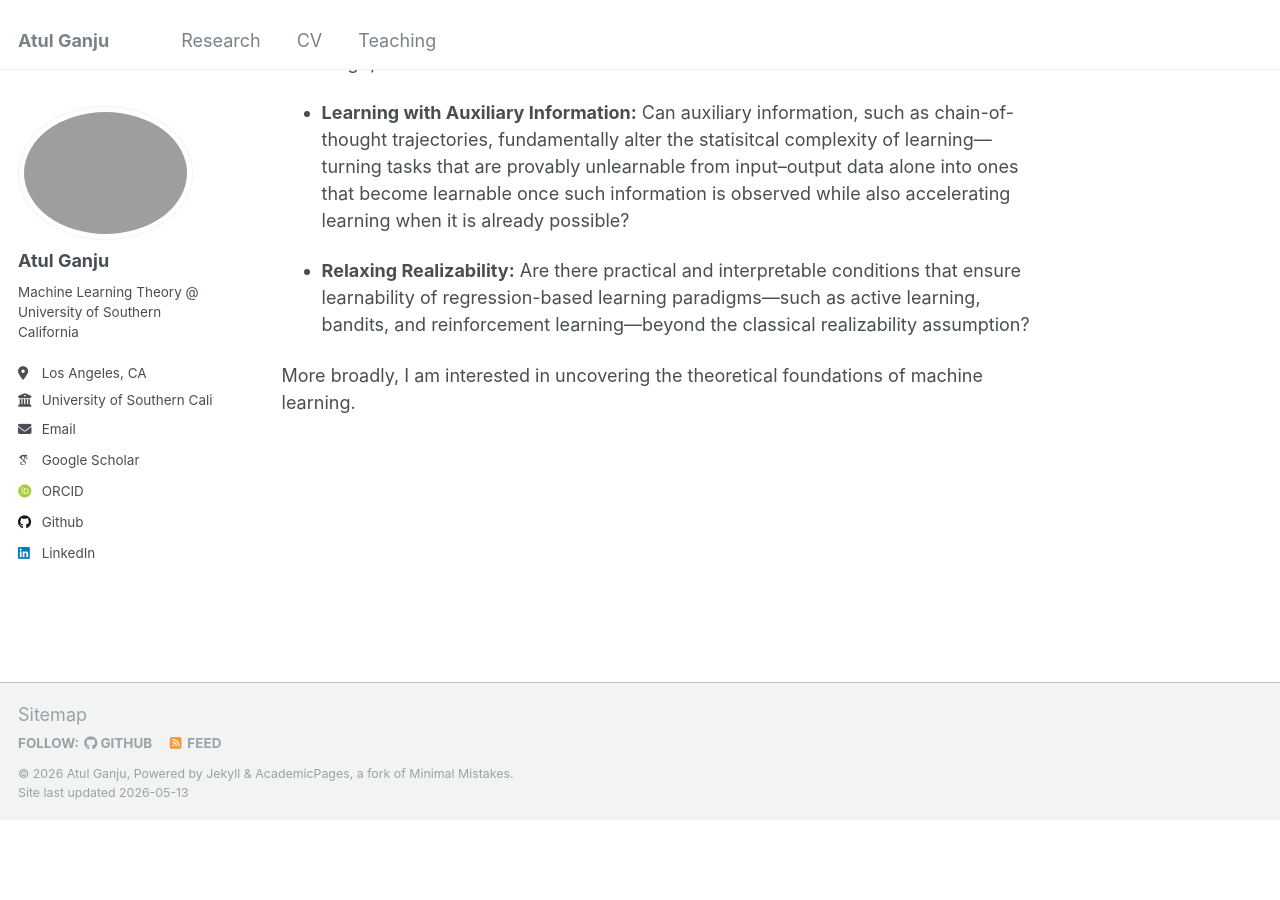
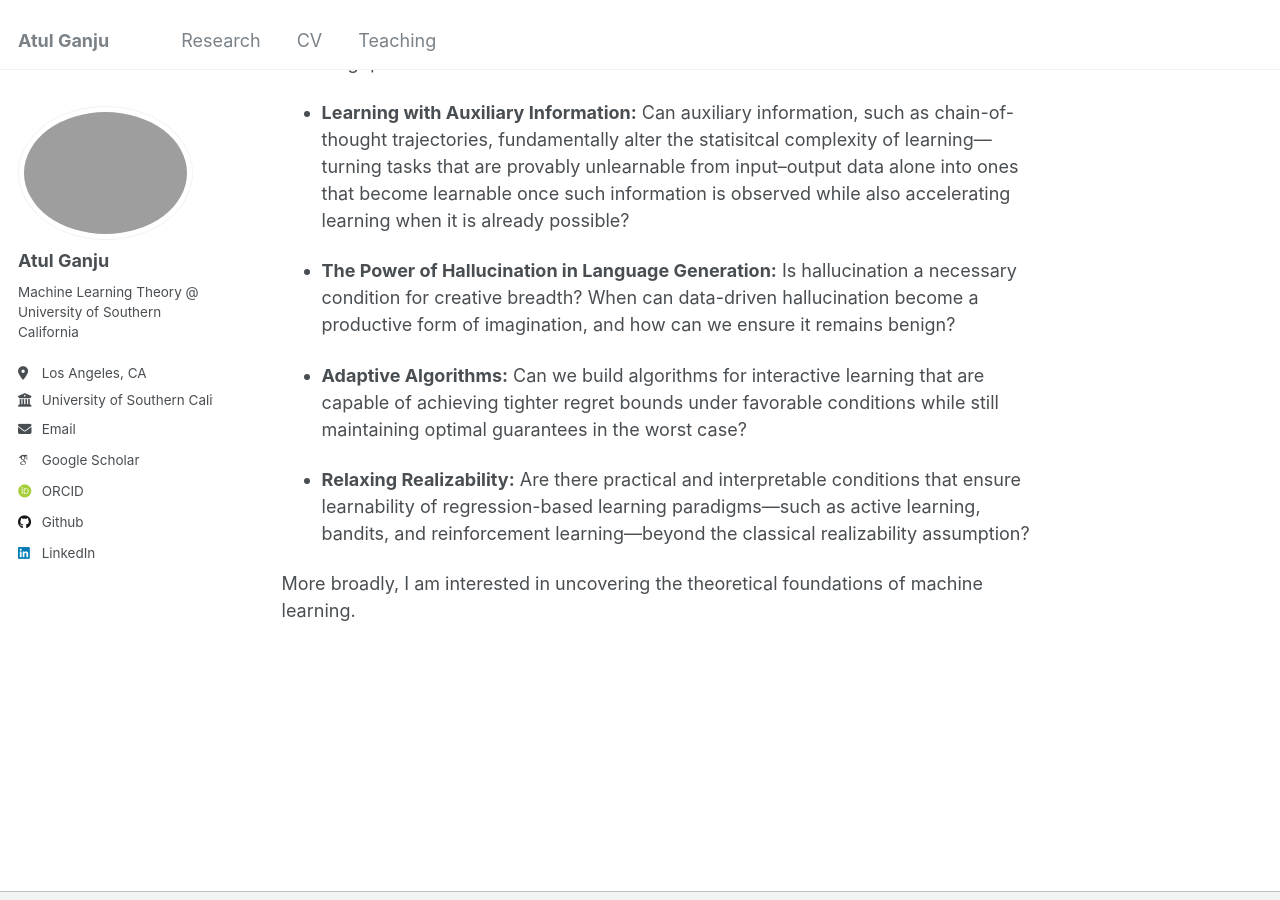
Before and after one commit to atulganju/atulganju.github.io, a Jekyll site: the page built from _pages/about.md, in a window 1280 px wide and 900 px high, scrolled down 396 px. Built offline with Jekyll 4.4.1, drawn with Linux system fonts in a browser that asks for light colours; some web fonts are replaced; before the commit the page ends 1216 px from its top, so only the background shows below that.

Commit message:
Update about.md
new research directions

```diff
--- a/_pages/about.md
+++ b/_pages/about.md
@@ -14,7 +14,12 @@ I am currently a first year Ph.D. student in the Theory group at the University
 **Research Interests**
 --
 Currently I'm interested in avenues for developing a more practical theory for machine learning. This has taken shape in my current research with projects aiming to answer the following questions:
+
 * **Learning with Auxiliary Information:** Can auxiliary information, such as chain-of-thought trajectories, fundamentally alter the statisitcal complexity of learning—turning tasks that are provably unlearnable from input–output data alone into ones that become learnable once such information is observed while also accelerating learning when it is already possible?
+
+* **The Power of Hallucination in Language Generation:** Is hallucination a necessary condition for creative breadth? When can data-driven hallucination become a productive form of imagination, and how can we ensure it remains benign?
+
+* **Adaptive Algorithms:** Can we build algorithms for interactive learning that are capable of achieving tighter regret bounds under favorable conditions while still maintaining optimal guarantees in the worst case?
 
 * **Relaxing Realizability:** Are there practical and interpretable conditions that ensure learnability of regression-based learning paradigms—such as active learning, bandits, and reinforcement learning—beyond the classical realizability assumption?
 
```
